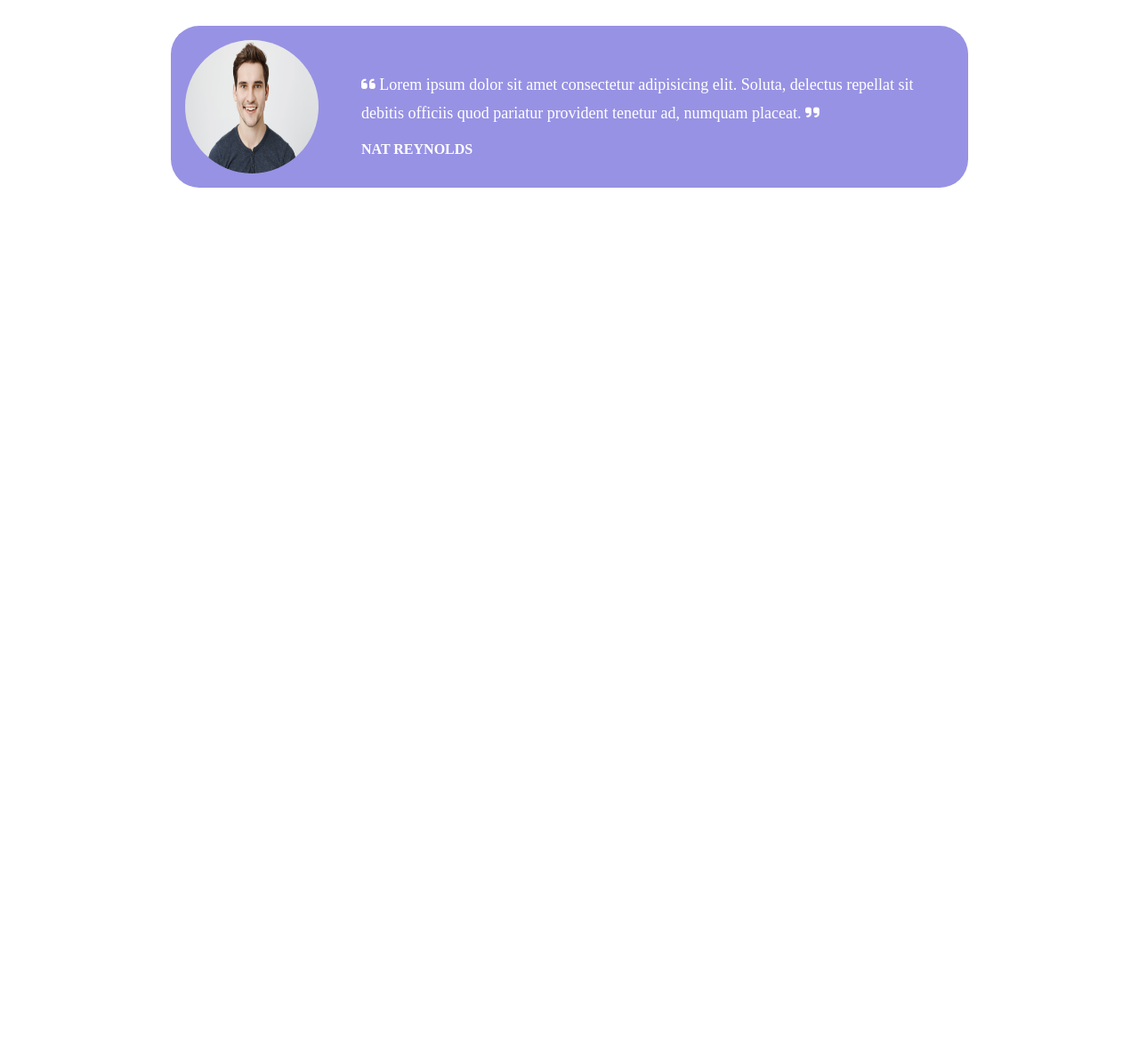
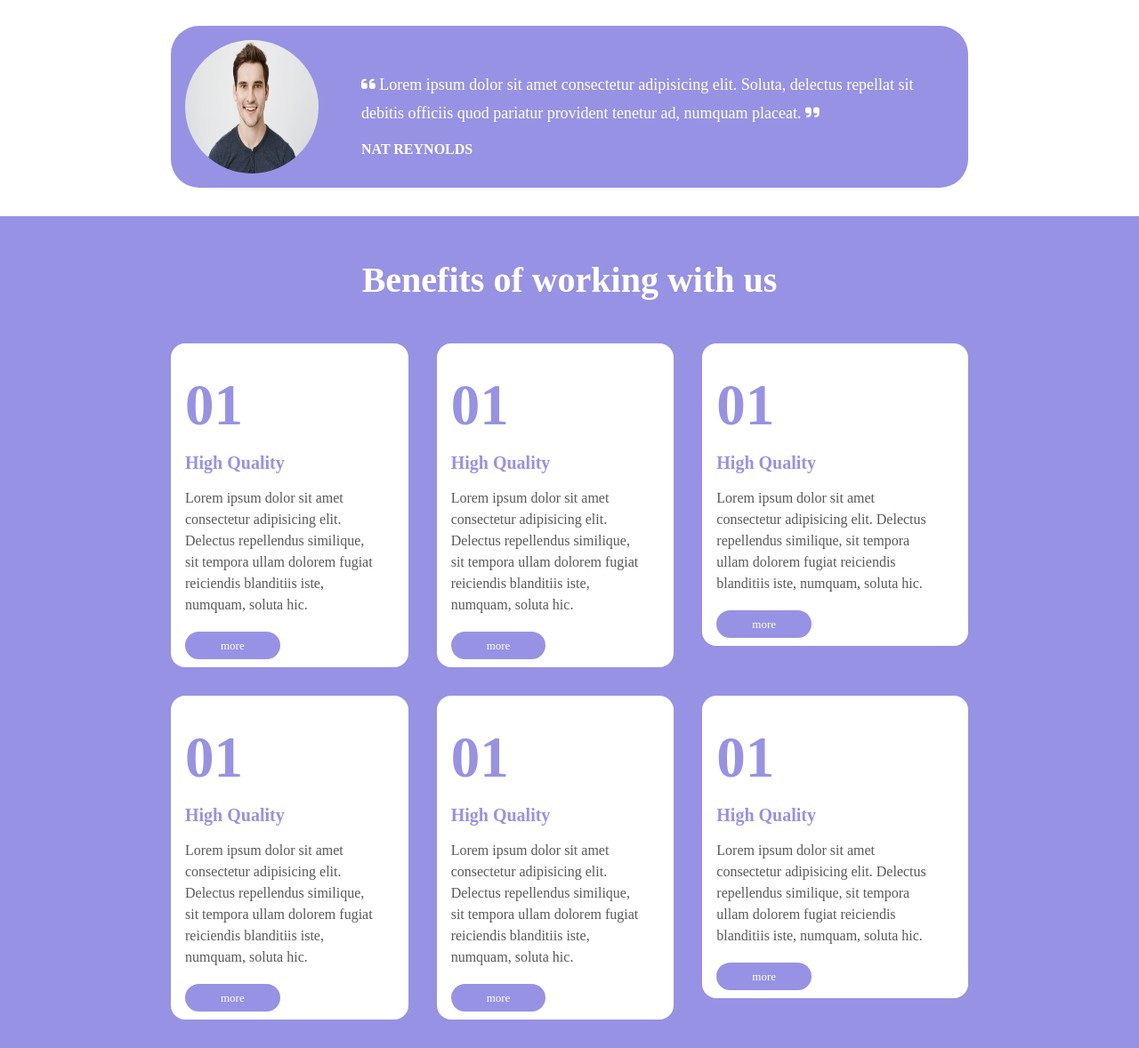
Before and after one commit to sensi-federico/htmlcss-responsive-layout, a plain HTML site: page index.html in a window 1280 px wide. Shown: the part 2918-4096 px from the top of the page at 89% size. Before the commit the page ends 3161 px from the top, so only its background shows below. Drawn offline with Linux system fonts and the light colour scheme.

Commit message:
benefits structure

```diff
--- a/assets/css/style.css
+++ b/assets/css/style.css
@@ -76,6 +76,10 @@ a {
 .container_small {
     width: 60%;
     margin: auto;
+}
+
+.margin-more {
+    margin-right: 2rem;
 }
 
 /* #endregion utility */
@@ -303,6 +307,54 @@ header {
 }
 
 
+                    /*  BENEFITS */
+
+
+.benefits {
+    background-color: var(--primary);
+}
+
+.benefits h2 {
+    text-align: center;
+    padding: 3rem 0;
+    font-size: 40px;
+    color: var(--back);
+}
+
+.card_benefits {
+    background-color: var(--back);
+    padding: 1rem;
+    border-radius: 1rem;
+    margin-bottom: 2rem;
+}
+
+.card_benefits h3 {
+    color: var(--primary);
+    font-size: 65px;
+    padding: 1rem 0;
+}
+
+.card_benefits h4 {
+    font-size: 20px;
+    padding-bottom: 1rem;
+    color: var(--primary);
+}
+
+.card_benefits p {
+    font-size: 16px;
+    line-height: 1.5rem;
+    padding-bottom: 1.5rem;
+    color: rgb(89, 89, 89);
+    padding-right: 1rem;
+}
+
+.card_benefits .btn_more {
+    background-color: var(--primary);
+    padding: 0.5rem 2.5rem;
+    border-radius: 3rem;
+    margin-bottom: 1rem;
+    font-size: small;
+}
 
 
 /* #endregion main */
--- a/index.html
+++ b/index.html
@@ -159,7 +159,9 @@
         </section>
 
 
-                                <!-- TESTIMONIALS -->
+                <!--
+                    TESTIMONIALS
+                -->
 
 
         <section class="testimonials">
@@ -226,6 +228,118 @@
                     </span>
                 </div>
 
+            </div>
+        </section>
+
+
+                <!--
+                    BENEFITS
+                -->
+
+        <section class="benefits">
+            <div class="container">
+
+                <h2>Benefits of working with us</h2>
+
+                <div class="row">
+
+                    <div class="col-4">
+
+                        <div class="card_benefits margin-more">
+
+                            <h3>01</h3>
+                            <h4>High Quality</h4>
+                            <p>
+                                Lorem ipsum dolor sit amet consectetur adipisicing elit. Delectus repellendus
+                                similique, sit tempora ullam dolorem fugiat reiciendis blanditiis iste, numquam, soluta hic.
+                            </p>
+                            <a href="#" class="btn_more">more</a>
+
+                        </div>
+
+                    </div>
+
+                    <div class="col-4">
+
+                        <div class="card_benefits margin-more">
+
+                            <h3>01</h3>
+                            <h4>High Quality</h4>
+                            <p>
+                                Lorem ipsum dolor sit amet consectetur adipisicing elit. Delectus repellendus
+                                similique, sit tempora ullam dolorem fugiat reiciendis blanditiis iste, numquam, soluta hic.
+                            </p>
+                            <a href="#" class="btn_more">more</a>
+
+                        </div>
+
+                    </div>
+
+                    <div class="col-4">
+
+                        <div class="card_benefits">
+
+                            <h3>01</h3>
+                            <h4>High Quality</h4>
+                            <p>
+                                Lorem ipsum dolor sit amet consectetur adipisicing elit. Delectus repellendus
+                                similique, sit tempora ullam dolorem fugiat reiciendis blanditiis iste, numquam, soluta hic.
+                            </p>
+                            <a href="#" class="btn_more">more</a>
+
+                        </div>
+
+                    </div>
+
+                    <div class="col-4">
+
+                        <div class="card_benefits margin-more">
+
+                            <h3>01</h3>
+                            <h4>High Quality</h4>
+                            <p>
+                                Lorem ipsum dolor sit amet consectetur adipisicing elit. Delectus repellendus
+                                similique, sit tempora ullam dolorem fugiat reiciendis blanditiis iste, numquam, soluta hic.
+                            </p>
+                            <a href="#" class="btn_more">more</a>
+
+                        </div>
+
+                    </div>
+
+                    <div class="col-4">
+
+                        <div class="card_benefits margin-more">
+
+                            <h3>01</h3>
+                            <h4>High Quality</h4>
+                            <p>
+                                Lorem ipsum dolor sit amet consectetur adipisicing elit. Delectus repellendus
+                                similique, sit tempora ullam dolorem fugiat reiciendis blanditiis iste, numquam, soluta hic.
+                            </p>
+                            <a href="#" class="btn_more">more</a>
+
+                        </div>
+
+                    </div>
+
+                    <div class="col-4">
+
+                        <div class="card_benefits">
+
+                            <h3>01</h3>
+                            <h4>High Quality</h4>
+                            <p>
+                                Lorem ipsum dolor sit amet consectetur adipisicing elit. Delectus repellendus
+                                similique, sit tempora ullam dolorem fugiat reiciendis blanditiis iste, numquam, soluta hic.
+                            </p>
+                            <a href="#" class="btn_more">more</a>
+
+                        </div>
+
+                    </div>
+
+                </div>
 
 
             </div>
```
